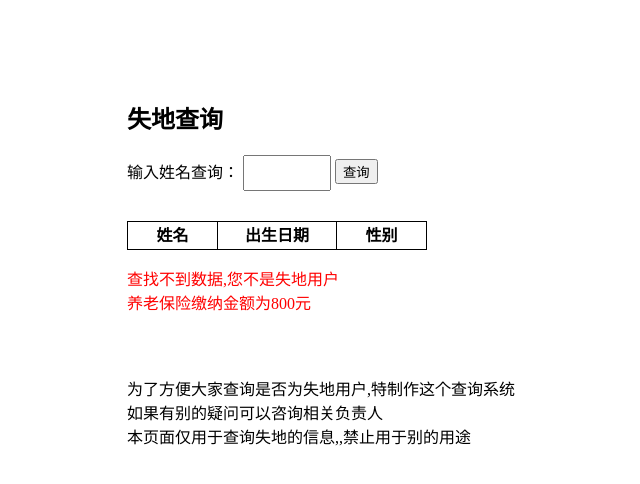
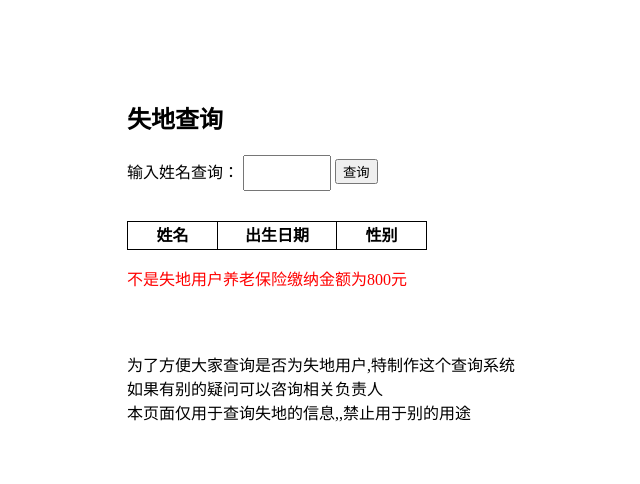
Before and after one commit to skbch/skbch.github.io, a plain HTML site: page index.html in a window 1280 px wide. Both pictures are taken after a click on the button "查询". Shown: the whole page, without its empty margins (113-753 px from the left). Drawn offline with Linux system fonts and the light colour scheme.

Commit message:
Update index.html

```diff
--- a/index.html
+++ b/index.html
@@ -1411,7 +1411,7 @@
                 pd.style.display = "none"
                 pd1.style.display = "block"
 
-                pd1.innerText = '查找不到数据,您不是失地用户\n养老保险缴纳金额为800元';
+                pd1.innerText = `${product.value}不是失地用户养老保险缴纳金额为800元`;
             }
 
         }
```
